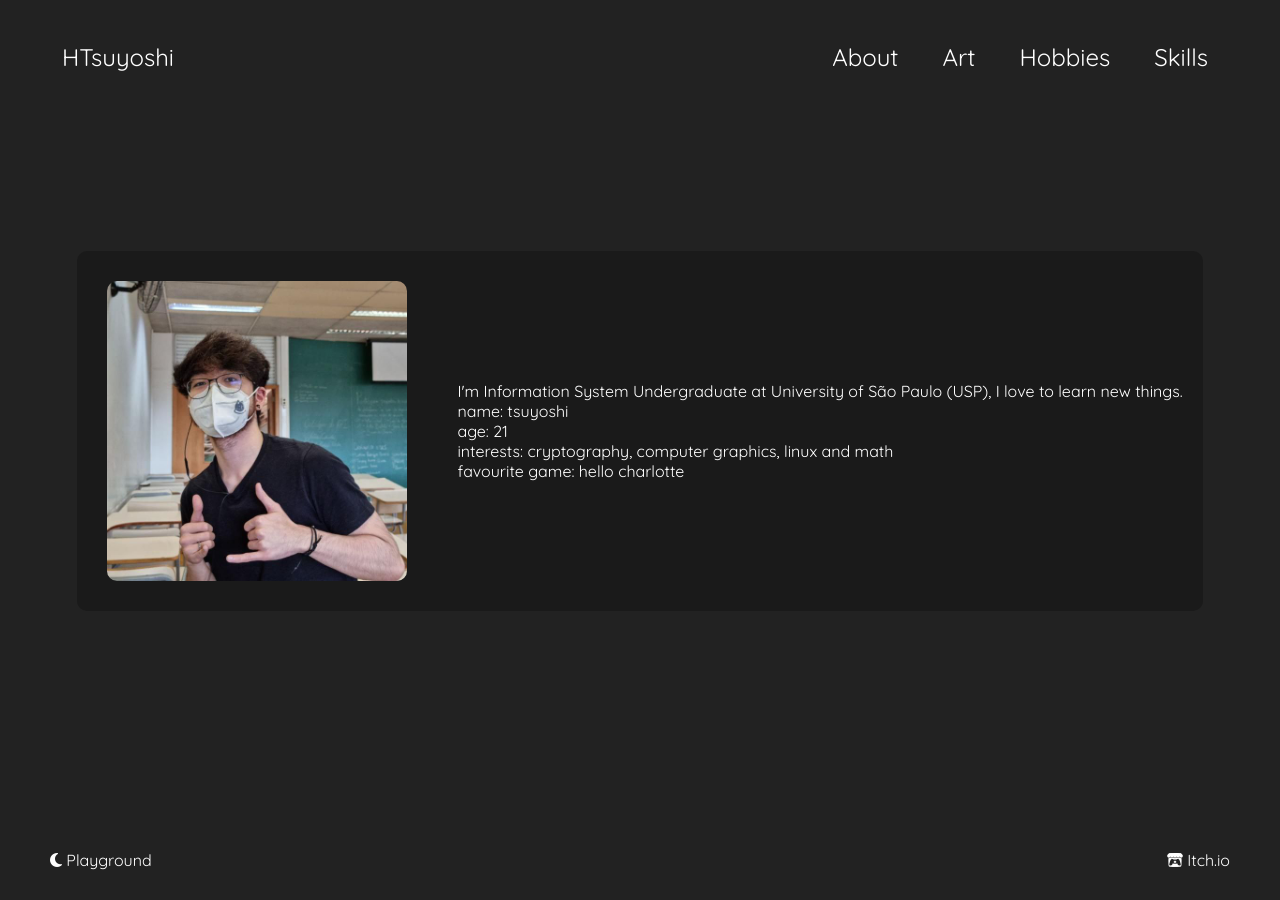
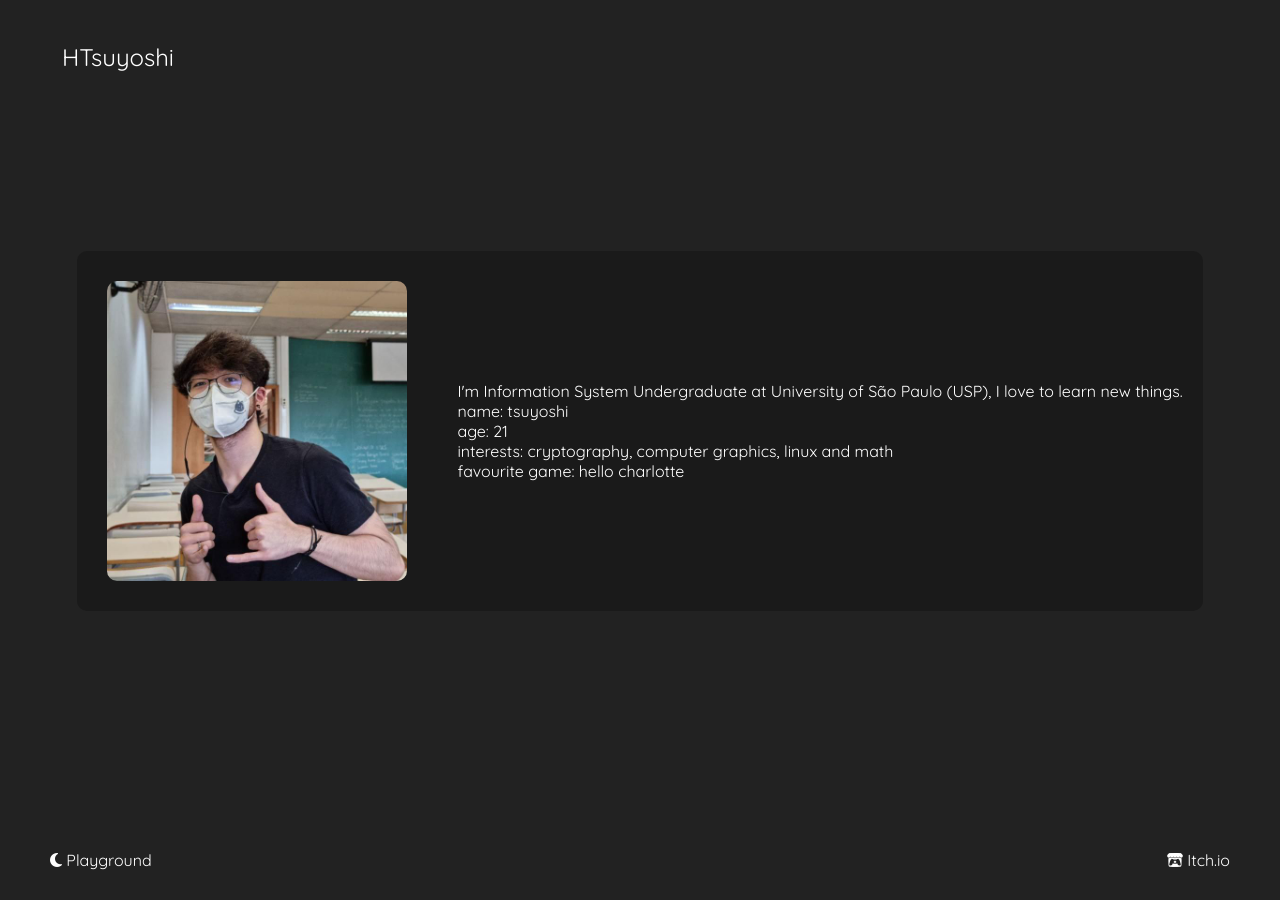
Before and after one commit to HTsuyoshi/Htsuyoshi.github.io, a Jekyll site: the page built from pages/about.html, in a window 1280 px wide. Built offline with Jekyll 4.4.1, drawn with Linux system fonts in a browser that asks for light colours; nearby versions of some CDN libraries.

Commit message:
fix skills.html loading

```diff
--- a/_layouts/default.html
+++ b/_layouts/default.html
@@ -25,12 +25,6 @@
 		<span id='main-page'>
 		<nav>
 			<a id='home' href='/'>HTsuyoshi</a>
-			<ul>
-				<li><a href='/about.html'>About</a></li>
-				<li><a href='/art.html'>Art</a></li>
-				<li><a href='/hobbies.html'>Hobbies</a></li>
-				<li><a href='/skills/index.html'>Skills</a></li>
-			</ul>
 		</nav>
 
 		<div id='content'>
--- a/assets/css/skills.css
+++ b/assets/css/skills.css
@@ -39,6 +39,7 @@
 
 .card-container {
 	width: 120px;
+	height: 100px;
 }
 
 .card-container > img {
@@ -50,12 +51,12 @@
   display: inline-block;
   position: relative;
   width: 80px;
-  height: 80px;
+  height: 140px;
 }
 
 .loading > div {
   position: absolute;
-  top: 33px;
+  top: 63px;
   width: 13px;
   height: 13px;
   border-radius: 50%;
```
